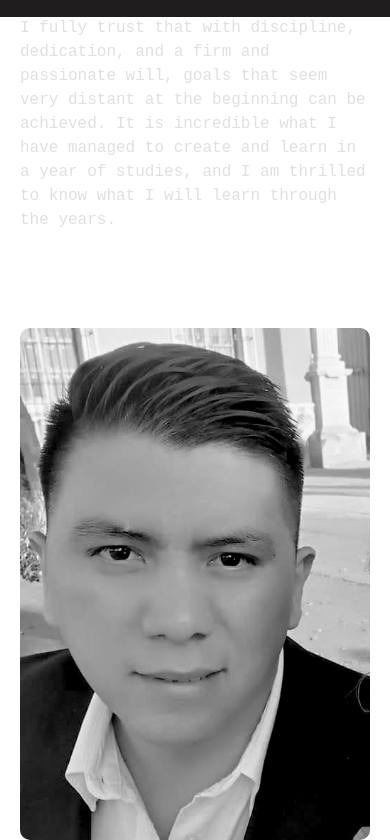
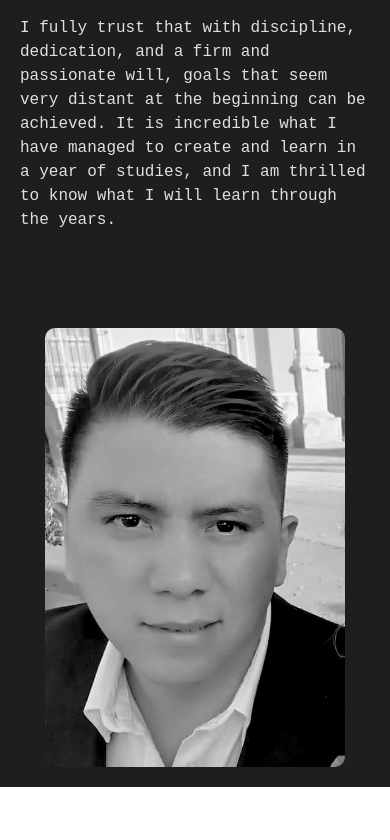
Before and after one commit to Xhan88/web-site-martinez, a React (Vite) app: page /AboutMe in a window 390 px wide. Shown: the part 827-1667 px from the top of the page. After the commit the page ends 1614 px from the top, so only its background shows below. Built offline with nearby package versions, Linux system fonts and the light colour scheme.

Commit message:
27-ago-2024

```diff
--- a/src/components/AboutMe/AboutMe.css
+++ b/src/components/AboutMe/AboutMe.css
@@ -2,14 +2,14 @@
   padding: 20px;
   text-align: center;
   background-color: #1f1d1d;
+  height: 100vh;
   color: rgb(224, 224, 224);
-  height: 100vh;
-
   font-family: 'Courier New', Courier, monospace;
 }
 .title-about {
   margin-top: 4rem;
   color: greenyellow;
+  font-size: 2.5rem;
 }
 
 span{
@@ -21,18 +21,10 @@ span{
   justify-content: center;
   align-items: flex-start;
   gap: 2rem;
-  flex-wrap: wrap; /* Para que sea responsivo */
+  flex-wrap: wrap;
   margin-top: 1%;
 }
-/* @media (max-width: 2340px) {
-  .content-section{
-    font-size: 1.3rem;
-  }
-  .imgMe{
-    flex: 1;
-    width: 3rem;
-  }
-} */
+
 
 .text {
   flex: 1;
@@ -43,8 +35,8 @@ span{
 
 .image {
   flex: 1;
-  min-width: 200px; /* Ajustar para responsividad */
-  max-width: 400px; /* Ancho máximo para la imagen */
+  min-width: 100px; /* Ajustar para responsividad */
+  max-width: 300px; /* Ancho máximo para la imagen */
 
 }
 
@@ -61,3 +53,9 @@ span{
   margin-top: 15px;
   margin-bottom: 10px;
 }
+
+@media(max-width: 440px) {
+.AboutMe {
+  height: auto;
+}
+}
--- a/src/components/Works/Works.css
+++ b/src/components/Works/Works.css
@@ -6,7 +6,6 @@
   width: 100vw;
   display: flex;
   flex-direction: column;
-  justify-content: center;
   align-items: center;
   padding: 2rem;
   box-sizing: border-box;
@@ -16,10 +15,11 @@
   display: flex;
   flex-direction: column;
   align-items: center;
-  padding-top: 2rem;
+  padding-top: 7rem;
   font-size: 2rem;
   text-align: center;
 }
+
 
 .proyect-description {
   font-size: 1rem;
@@ -30,15 +30,15 @@
   text-align: justify;
   max-width: 100%;
   box-sizing: border-box;
+  justify-content: center;
 }
 
 .title-works {
   color: greenyellow;
   font-size: 2.5rem;
-  margin-bottom: 1rem;
+
 }
 
-/* Responsivo para dispositivos pequeños */
 @media (max-width: 768px) {
   .proyect-description {
     margin: 1rem 2rem;
```
